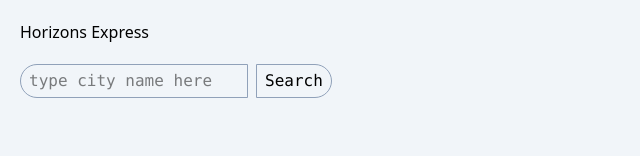
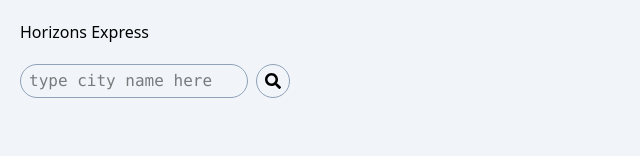
Before and after one commit to Raftouch/horizons-express, a React (Vite) app in the folder client/: page / in a window 1280 px wide. Shown: the top 156 px of the page, without its empty margins (0-640 px from the left). Built offline with nearby package versions, Linux system fonts and the light colour scheme.

Commit message:
:lipstick: update css for search input and button

```diff
--- a/client/src/components/Weather.tsx
+++ b/client/src/components/Weather.tsx
@@ -3,6 +3,7 @@ import { API_URL } from "../utils/api";
 import type { Weather } from "../models/weather";
 import { iconMapping } from "../utils/mapping";
 import { formatTime } from "../utils/format";
+import { FaSearch } from "react-icons/fa";
 
 export default function Weather() {
   const [city, setCity] = useState<string>("");
@@ -53,13 +54,13 @@ export default function Weather() {
           value={city}
           placeholder="type city name here"
           onChange={handleChange}
-          className="border border-slate-400 px-2 py-1 rounded-l-full"
+          className="border border-slate-400 px-2 py-1 rounded-full"
         />
         <button
-          className="border border-slate-400 cursor-pointer px-2 py-1 rounded-r-full hover:bg-slate-200"
+          className="border border-slate-400 cursor-pointer px-2 py-1 rounded-full hover:bg-slate-200"
           onClick={handleSearch}
         >
-          Search
+          <FaSearch />
         </button>
       </div>
       {cityData ? (
```
